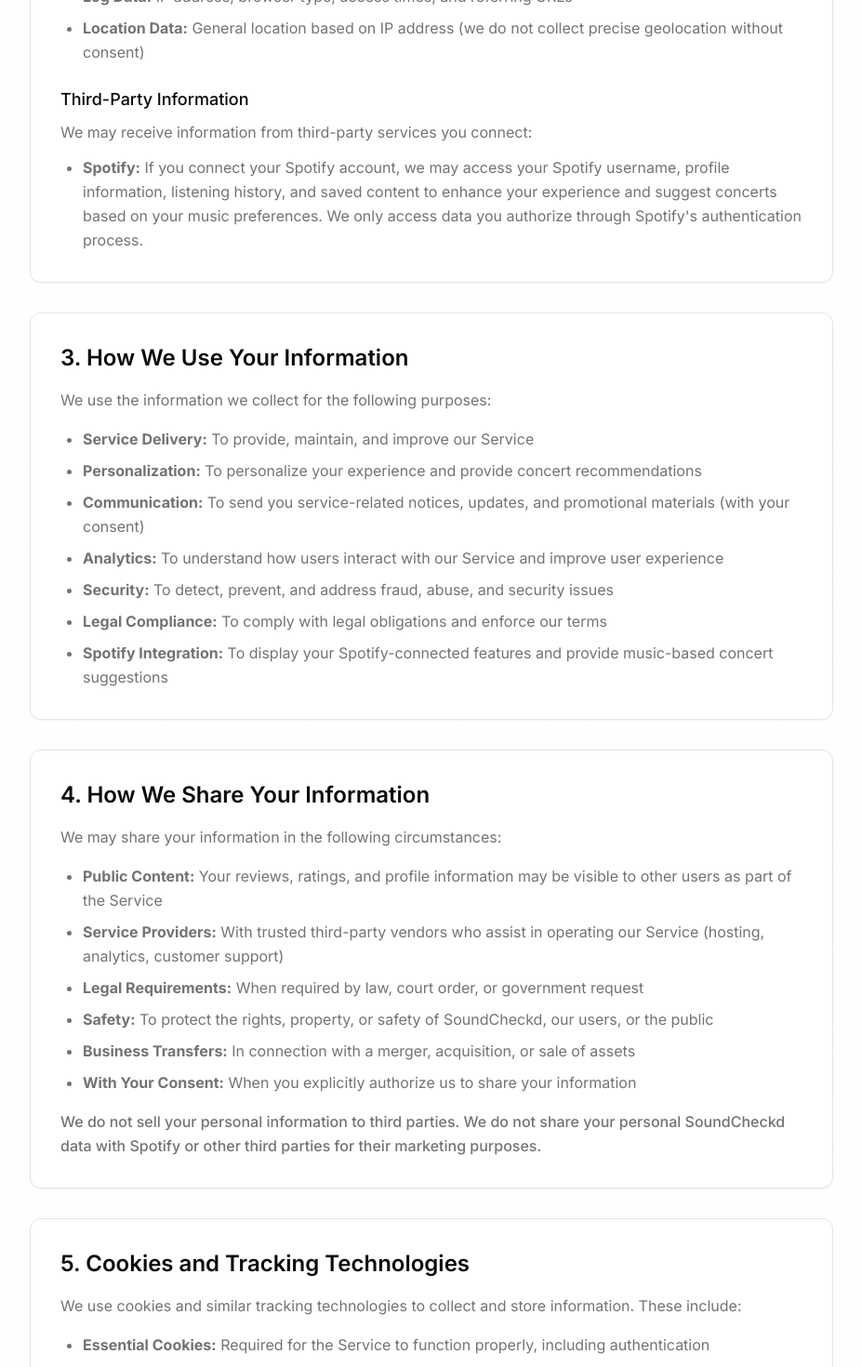
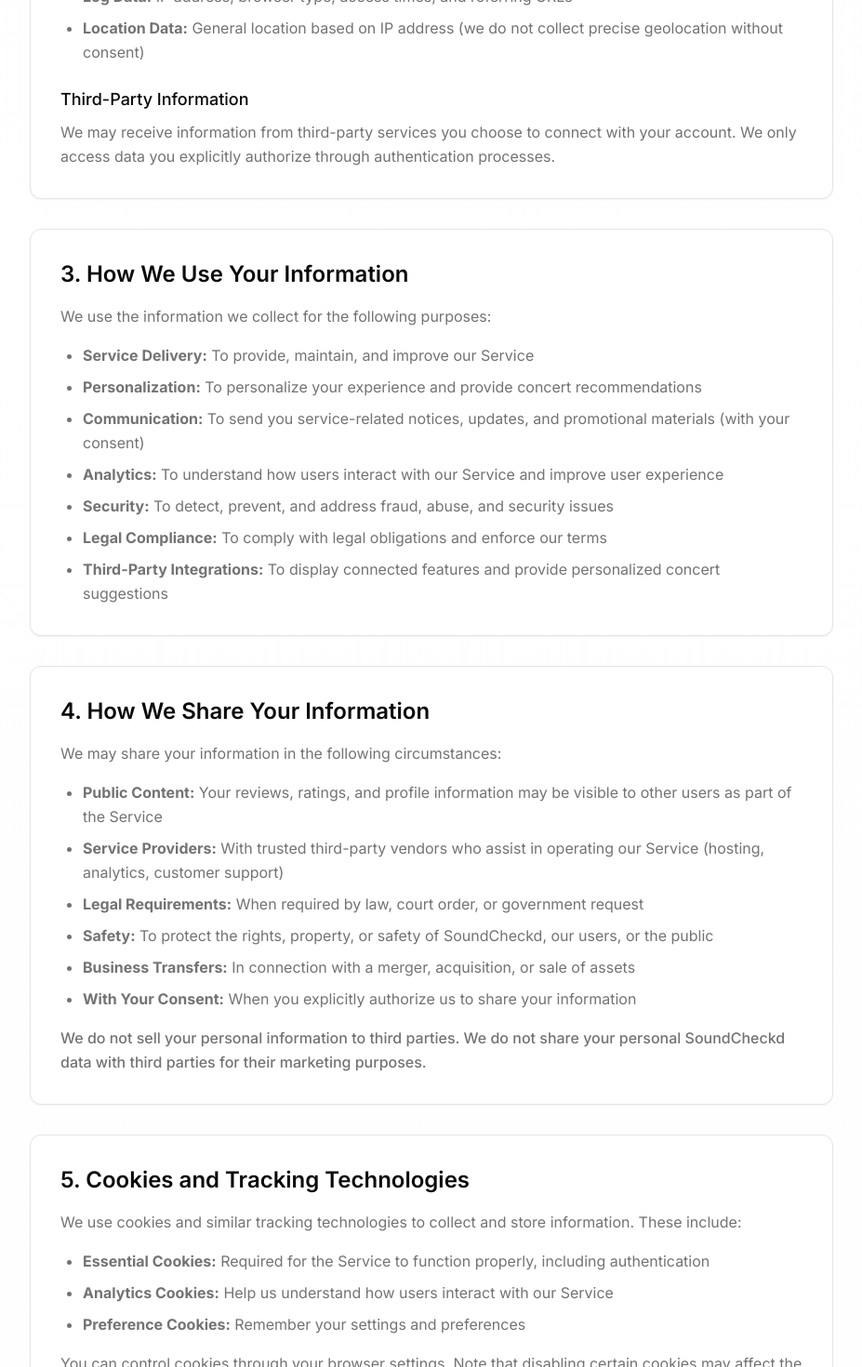
Before and after one commit to soundcheckd/nextjs-with-supabase, a Next.js app: page /privacy in a window 1280 px wide. Shown: the part 960-2430 px from the top of the page at 93% size, without its empty margins (176-1103 px from the left). Built offline with nearby package versions, Linux system fonts and the light colour scheme.

Commit message:
updates2

```diff
--- a/app/layout.tsx
+++ b/app/layout.tsx
@@ -41,13 +41,7 @@
                   height={30}
                   className="h-auto"
                 />
-                <Image
-                  src="/images/spotify-logo.png"
-                  alt="Spotify Logo"
-                  width={80}
-                  height={24}
-                  className="h-auto"
-                />
+                <span className="font-semibold text-foreground">soundcheckd</span>
               </div>
               <div className="flex space-x-4">
                 <Link href="/support" className="hover:underline">Support</Link>
--- a/app/privacy/page.tsx
+++ b/app/privacy/page.tsx
@@ -57,12 +57,10 @@
 
               <div>
                 <h3 className="text-lg font-medium text-foreground mb-2">Third-Party Information</h3>
-                <p className="mb-3">We may receive information from third-party services you connect:</p>
-                <ul className="list-disc pl-6 space-y-2">
-                  <li><strong>Spotify:</strong> If you connect your Spotify account, we may access your Spotify username, profile information,
-                    listening history, and saved content to enhance your experience and suggest concerts based on your music preferences.
-                    We only access data you authorize through Spotify's authentication process.</li>
-                </ul>
+                <p>
+                  We may receive information from third-party services you choose to connect with your account.
+                  We only access data you explicitly authorize through authentication processes.
+                </p>
               </div>
             </div>
           </section>
@@ -78,7 +76,7 @@
                 <li><strong>Analytics:</strong> To understand how users interact with our Service and improve user experience</li>
                 <li><strong>Security:</strong> To detect, prevent, and address fraud, abuse, and security issues</li>
                 <li><strong>Legal Compliance:</strong> To comply with legal obligations and enforce our terms</li>
-                <li><strong>Spotify Integration:</strong> To display your Spotify-connected features and provide music-based concert suggestions</li>
+                <li><strong>Third-Party Integrations:</strong> To display connected features and provide personalized concert suggestions</li>
               </ul>
             </div>
           </section>
@@ -97,7 +95,7 @@
               </ul>
               <p className="mt-4 font-medium">
                 We do not sell your personal information to third parties. We do not share your personal SoundCheckd
-                data with Spotify or other third parties for their marketing purposes.
+                data with third parties for their marketing purposes.
               </p>
             </div>
           </section>
@@ -162,18 +160,12 @@
 
           <section className="bg-card rounded-xl p-8 shadow-sm border">
             <h2 className="text-2xl font-semibold mb-4 text-foreground">9. Third-Party Services</h2>
-            <div className="space-y-4 text-muted-foreground leading-relaxed">
-              <p>
-                Our Service may contain links to third-party websites or integrate with third-party services.
-                We are not responsible for the privacy practices of these third parties. We encourage you to
-                review the privacy policies of any third-party services you interact with.
-              </p>
-              <p>
-                <strong>Spotify Integration:</strong> When you connect your Spotify account, your use of Spotify
-                is governed by Spotify's Terms of Use and Privacy Policy. You can disconnect your Spotify account
-                at any time through your SoundCheckd account settings or within the Spotify app.
-              </p>
-            </div>
+            <p className="text-muted-foreground leading-relaxed">
+              Our Service may contain links to third-party websites or integrate with third-party services.
+              We are not responsible for the privacy practices of these third parties. We encourage you to
+              review the privacy policies of any third-party services you interact with. You can disconnect
+              any connected third-party services at any time through your SoundCheckd account settings.
+            </p>
           </section>
 
           <section className="bg-card rounded-xl p-8 shadow-sm border">
--- a/app/terms/page.tsx
+++ b/app/terms/page.tsx
@@ -6,7 +6,7 @@
 };
 
 export default function TermsPage() {
-  return (
+    return (
     <div className="min-h-screen bg-gradient-to-b from-background to-muted/20">
       <div className="container mx-auto px-4 py-16 max-w-4xl">
         <header className="mb-12 text-center">
@@ -92,24 +92,17 @@
                 <li>Collecting or harvesting any personally identifiable information from the Service</li>
                 <li>Using the Service for any commercial solicitation purposes without our prior written consent</li>
                 <li>Violating any applicable laws or regulations</li>
-              </ul>
+            </ul>
             </div>
           </section>
 
           <section className="bg-card rounded-xl p-8 shadow-sm border">
             <h2 className="text-2xl font-semibold mb-4 text-foreground">6. Third-Party Services</h2>
-            <div className="space-y-4 text-muted-foreground leading-relaxed">
-              <p>
-                Our Service may integrate with third-party services, including but not limited to Spotify. Your use of
-                such third-party services is subject to their respective terms of service and privacy policies. We are
-                not responsible for the content, privacy policies, or practices of any third-party services.
-              </p>
-              <p>
-                When you connect your Spotify account to SoundCheckd, you authorize us to access certain information
-                from your Spotify account as described in our Privacy Policy. You may disconnect your Spotify account
-                at any time through your account settings.
-              </p>
-            </div>
+            <p className="text-muted-foreground leading-relaxed">
+              Our Service may integrate with third-party services. Your use of such third-party services is subject
+              to their respective terms of service and privacy policies. We are not responsible for the content,
+              privacy policies, or practices of any third-party services.
+            </p>
           </section>
 
           <section className="bg-card rounded-xl p-8 shadow-sm border">
@@ -203,6 +196,6 @@
           <p>© 2025 SoundCheckd. All rights reserved.</p>
         </footer>
       </div>
-    </div>
-  );
+        </div>
+    );
 }
```
